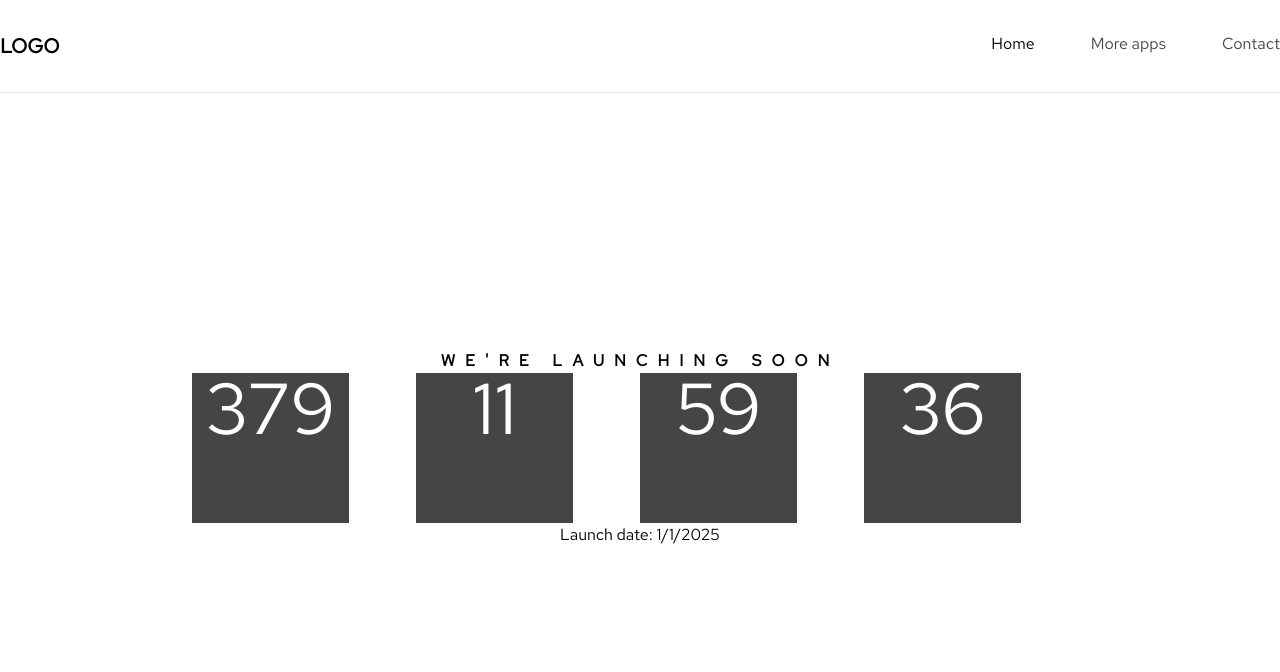
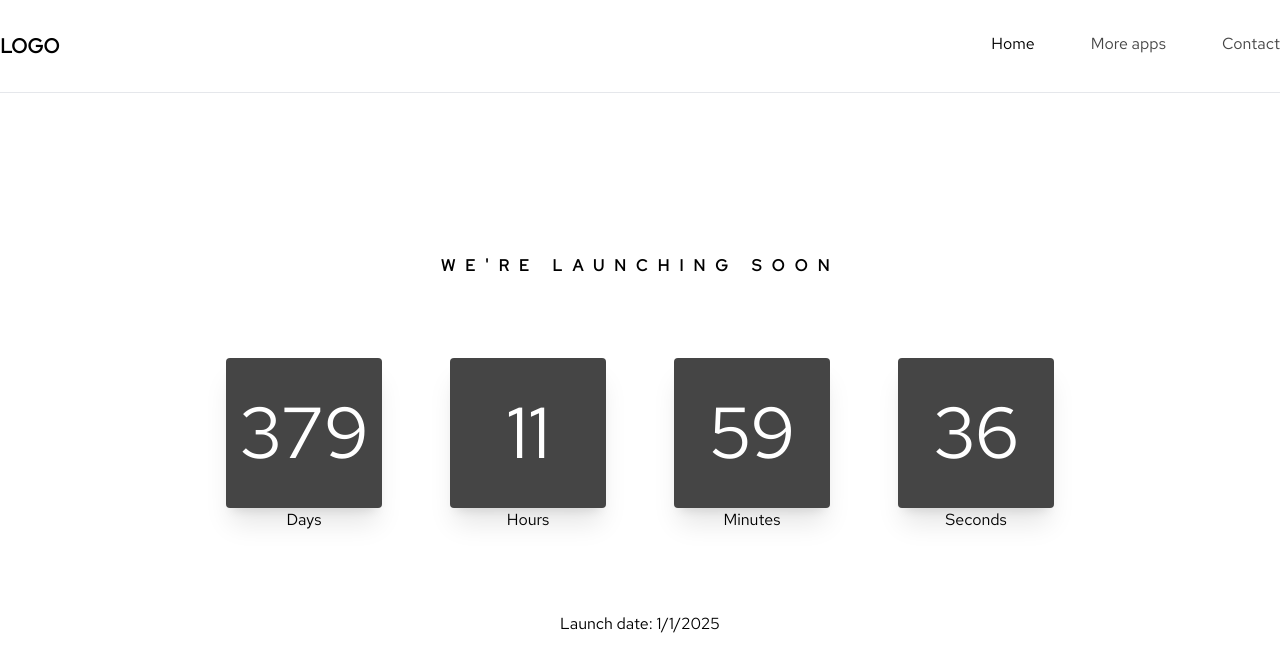
Before and after one commit to monyasau/launch-countdown-timer, a React (Vite) app: page / in a window 1280 px wide. Shown: the top 672 px of the page. Built offline with nearby package versions, Linux system fonts and the light colour scheme.

Commit message:
completed desktop design

```diff
--- a/src/components/CountDown.jsx
+++ b/src/components/CountDown.jsx
@@ -30,20 +30,34 @@ let CountDown = ()=> {
 
     return (
         <>
-        <div className=" text-center my-[40%] md:my-[20%]">
-        <div className="">
+        <div className="md:h-[88%] flex items-center">
+        <div className=" text-center  w-full">
+        <div className="" aria-label="header">
             <h3 className="text-center font-bold tracking-[10px]">
                 WE'RE LAUNCHING SOON
             </h3>
         </div>
-            <div className="grid grid-cols-4 w-[70%] mx-auto">
-                <div className="bg-dark-gray w-[70%]  h-[150px] text-white text-7xl"><h1>{launchTimeInfo.day}</h1></div>
-                <div className="bg-dark-gray w-[70%]  h-[150px] text-white text-7xl"><h1>{launchTimeInfo.hour}</h1></div>
-                <div className="bg-dark-gray w-[70%]  h-[150px] text-white text-7xl"><h1>{launchTimeInfo.minutes}</h1></div>
-                <div className="bg-dark-gray w-[70%]  h-[150px] text-white text-7xl"><h1>{launchTimeInfo.seconds}</h1></div>
+            <div className="grid grid-cols-4 my-20 w-[70%] mx-auto">
+                <div className="flex items-center flex-col ">
+                <div className="rounded bg-dark-gray w-[70%] flex shadow-xl justify-center items-center h-[150px] text-white text-7xl"><h1>{launchTimeInfo.day}</h1></div>
+                    Days
+                </div>
+                <div className="flex items-center flex-col ">
+                <div className="rounded bg-dark-gray w-[70%] flex shadow-xl justify-center items-center h-[150px] text-white text-7xl"><h1>{launchTimeInfo.hour}</h1></div>
+                Hours
+                </div>
+                <div className="flex items-center flex-col ">
+                <div className="rounded bg-dark-gray w-[70%] flex shadow-xl justify-center items-center h-[150px] text-white text-7xl"><h1>{launchTimeInfo.minutes}</h1></div>
+                Minutes
+                </div>
+                <div className="flex items-center flex-col ">
+                <div className="rounded bg-dark-gray w-[70%] flex shadow-xl justify-center items-center h-[150px] text-white text-7xl"><h1>{launchTimeInfo.seconds}</h1></div>
+                Seconds
+                </div>
             </div>
 
-        <div>Launch date: <span className="text-center">{launchTimeInfo.staticLaunchDate}</span></div>
+        <div className="text-center">Launch date: {launchTimeInfo.staticLaunchDate}</div>
+            </div>
             </div>
             </>
     );
```
